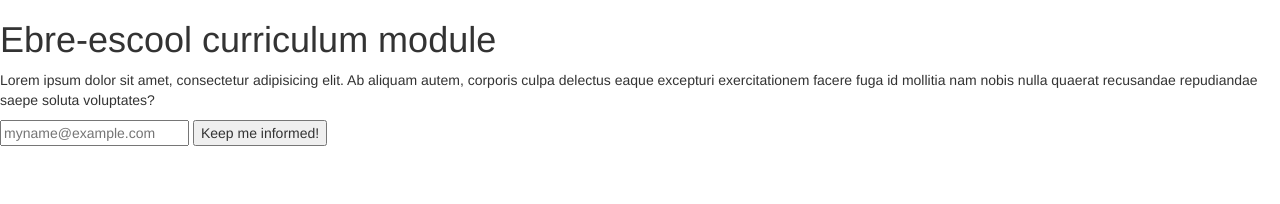
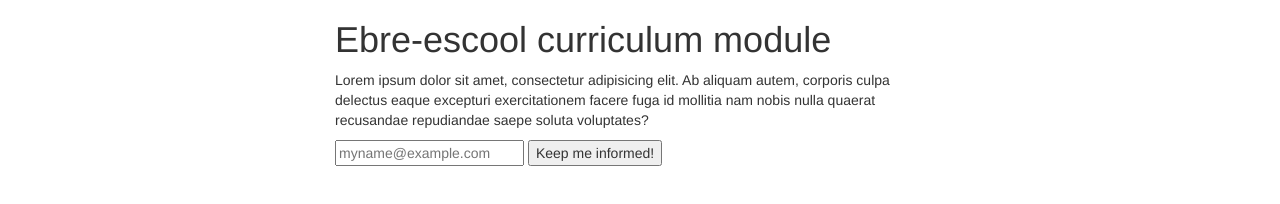
Before and after one commit to davidmgilo/LandingPage, a website: page index.html in a window 1280 px wide. Drawn offline with nearby package versions, Linux system fonts and the light colour scheme.

Commit message:
bootstrap - offset

```diff
--- a/index.html
+++ b/index.html
@@ -9,6 +9,10 @@
     <link rel="stylesheet" href="node_modules/bootstrap/dist/css/bootstrap.css">
 </head>
 <body>
+
+<div class="container-fluid">
+    <div class="row">
+        <div class="col-md-6 col-md-offset-3">
             <h1>Ebre-escool curriculum module</h1>
 
             <p>Lorem ipsum dolor sit amet, consectetur adipisicing elit. Ab aliquam autem, corporis culpa delectus eaque excepturi exercitationem facere fuga id mollitia nam nobis nulla quaerat recusandae repudiandae saepe soluta voluptates?</p>
@@ -17,6 +21,10 @@
                 <input type="email" name="email" placeholder="myname@example.com">
                 <button type="submit">Keep me informed!</button>
             </form>
+        </div>
+    </div>
+
+</div>
 
 </body>
 </html>
```
Lines whose indentation alone changed are shown as unchanged.
